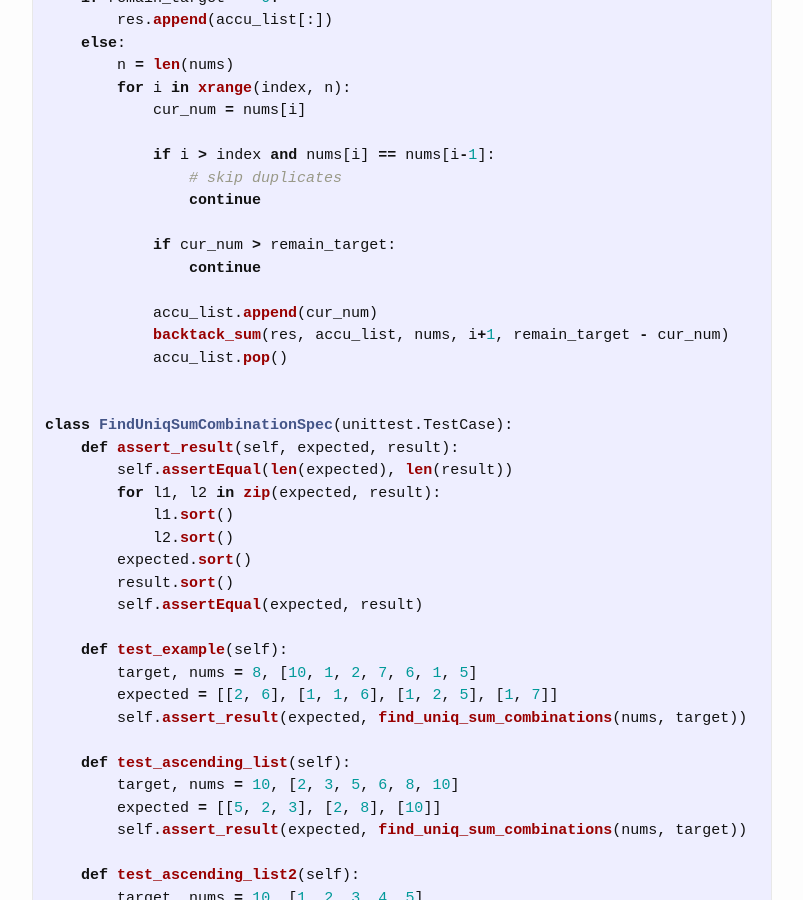
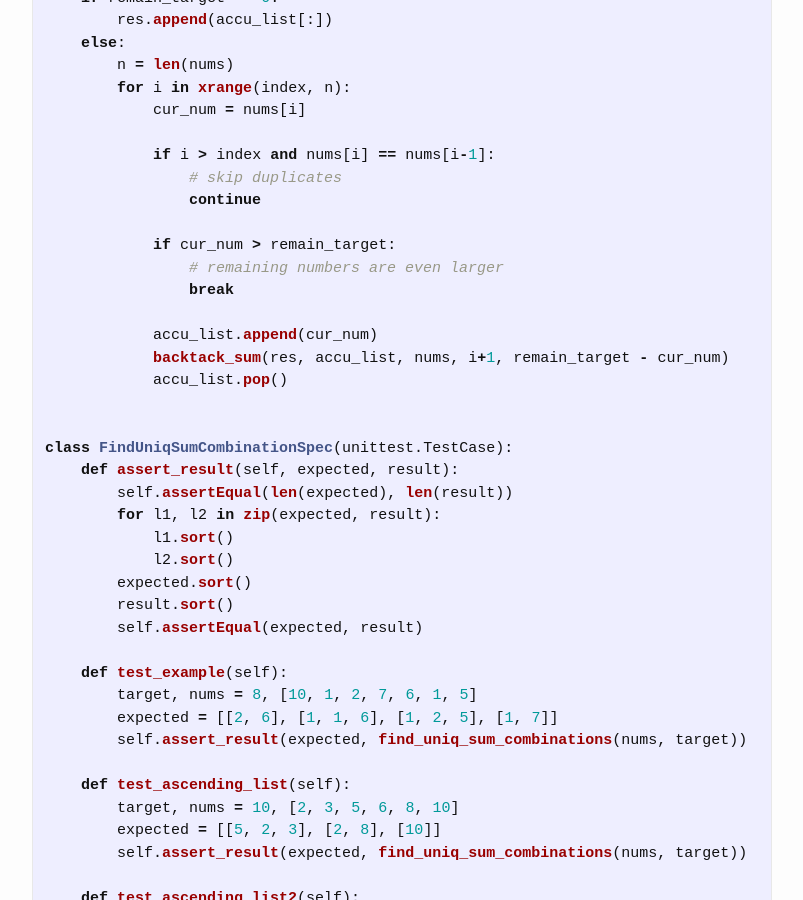
Before and after one commit to trsong/trsong.github.io, a Jekyll site: the page built from _posts/2020-02-01-DailyQuestionsFeb.md, in a window 1280 px wide and 900 px high, scrolled down 2056 px. Shown: the whole window, without its empty margins (238-1041 px from the left). Built offline with Jekyll 4.4.1, drawn with Linux system fonts in a browser that asks for light colours.

Commit message:
Fix small performance issue

```diff
--- a/_posts/2020-02-01-DailyQuestionsFeb.md
+++ b/_posts/2020-02-01-DailyQuestionsFeb.md
@@ -65,7 +65,8 @@ def backtack_sum(res, accu_list, nums, index, remain_target):
                 continue
 
             if cur_num > remain_target:
-                continue
+                # remaining numbers are even larger
+                break
 
             accu_list.append(cur_num)
             backtack_sum(res, accu_list, nums, i+1, remain_target - cur_num)
```
